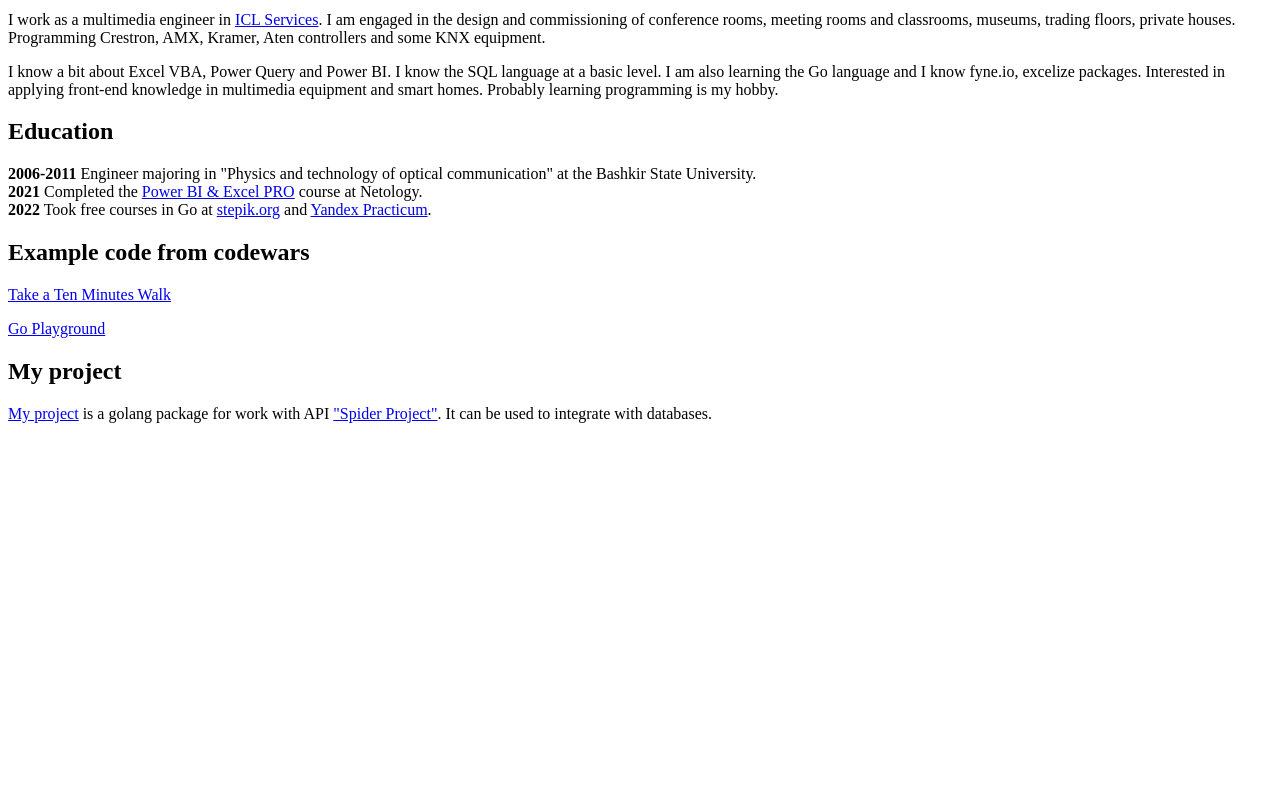
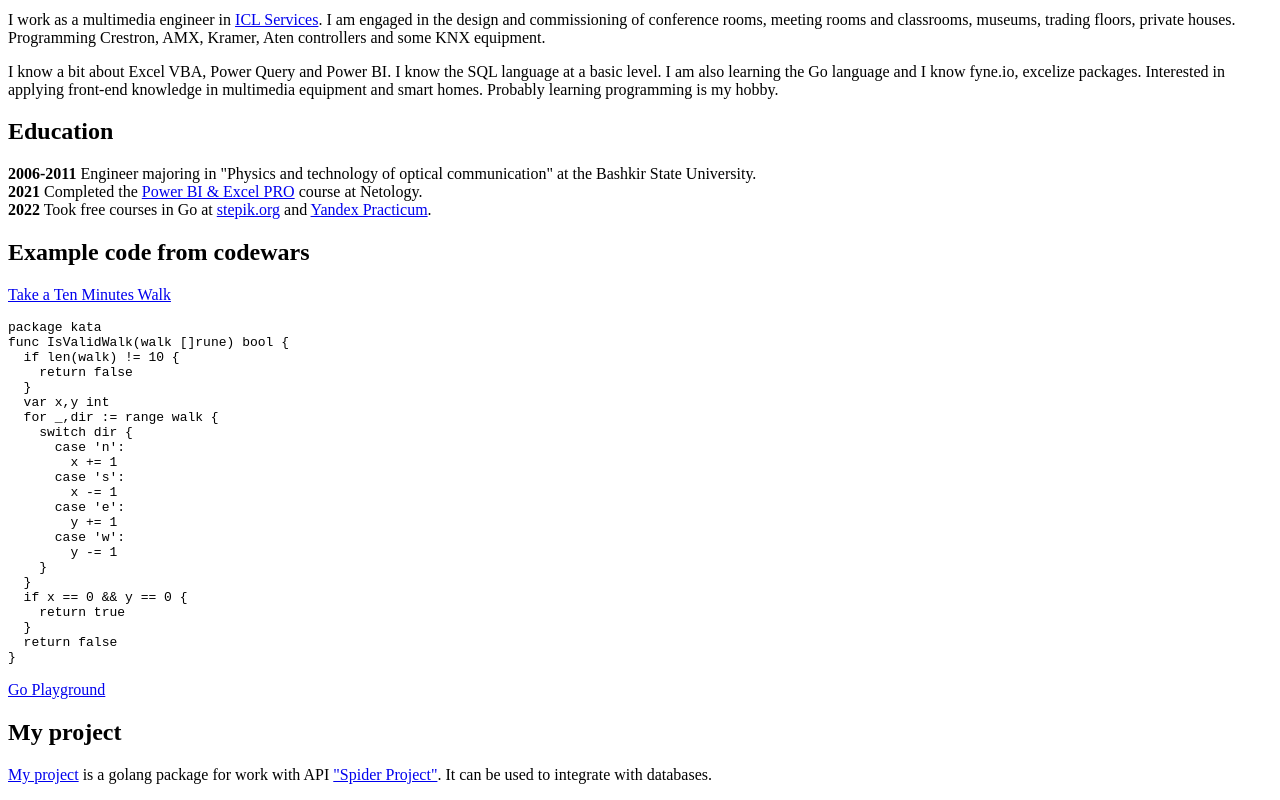
Before and after one commit to tmrgtv/rsschool-cv, a plain HTML site: page index.html in a window 1280 px wide. Shown: the part 651-1451 px from the top of the page. Before the commit the page ends 1090 px from the top, so only its background shows below. Drawn offline with Linux system fonts and the light colour scheme.

```diff
--- a/index.html
+++ b/index.html
@@ -1,16 +1,12 @@
 <!DOCTYPE html>
-
 <html lang="en">
 <head>
   <meta charset="utf-8">
-
   <title>The HTML5 Herald</title>
   <meta name="description" content="The HTML5 Herald">
   <meta name="author" content="Timur_Gutov">
-
   <link rel="stylesheet" href="css/style.css?v=1.0">
 </head>
-
 <body>
 <h1 id="timur-gutov"><strong>Timur Gutov</strong></h1>
 <p><img src="img/photo.png" alt="My photo"></p>
@@ -24,6 +20,30 @@
 <p><strong>2006-2011</strong> Engineer majoring in &quot;Physics and technology of optical communication&quot; at the Bashkir State University.<br><strong>2021</strong> Completed the <a href="https://netology.ru/programs/excelpbi">Power BI &amp; Excel PRO</a> course at Netology.<br><strong>2022</strong> Took free courses in Go at <a href="https://stepik.org/course/54403/syllabus">stepik.org</a> and <a href="https://practicum.yandex.ru/go-basics/">Yandex Practicum</a>.</p>
 <h2 id="example-code-from-codewars"><strong>Example code from codewars</strong></h2>
 <p><a href="https://www.codewars.com//kata/54da539698b8a2ad76000228/go">Take a Ten Minutes Walk</a></p>
+<pre><code class="lang-go"><span class="hljs-keyword">package</span> kata
+<span class="hljs-function"><span class="hljs-keyword">func</span> <span class="hljs-title">IsValidWalk</span><span class="hljs-params">(walk []<span class="hljs-keyword">rune</span>)</span> <span class="hljs-title">bool</span></span> {
+  <span class="hljs-keyword">if</span> <span class="hljs-built_in">len</span>(walk) != <span class="hljs-number">10</span> {
+    <span class="hljs-keyword">return</span> <span class="hljs-literal">false</span>
+  }
+  <span class="hljs-keyword">var</span> x,y <span class="hljs-keyword">int</span>
+  <span class="hljs-keyword">for</span> _,dir := <span class="hljs-keyword">range</span> walk {
+    <span class="hljs-keyword">switch</span> dir {
+      <span class="hljs-keyword">case</span> <span class="hljs-string">'n'</span>:
+        x += <span class="hljs-number">1</span>
+      <span class="hljs-keyword">case</span> <span class="hljs-string">'s'</span>:
+        x -= <span class="hljs-number">1</span>
+      <span class="hljs-keyword">case</span> <span class="hljs-string">'e'</span>:
+        y += <span class="hljs-number">1</span>
+      <span class="hljs-keyword">case</span> <span class="hljs-string">'w'</span>:
+        y -= <span class="hljs-number">1</span>
+    }
+  }
+  <span class="hljs-keyword">if</span> x == <span class="hljs-number">0</span> &amp;&amp; y == <span class="hljs-number">0</span> {
+    <span class="hljs-keyword">return</span> <span class="hljs-literal">true</span>
+  }
+  <span class="hljs-keyword">return</span> <span class="hljs-literal">false</span>
+}
+</code></pre>
 <p><a href="https://go.dev/play/p/JOI8LFZA2wb">Go Playground</a></p>
 <h2 id="my-project"><strong>My project</strong></h2>
 <p><a href="https://github.com/tmrgtv/spider">My project</a> is a golang package for work with API <a href="http://www.spiderproject.com/">&quot;Spider Project&quot;</a>. It can be used to integrate with databases.</p>
```
